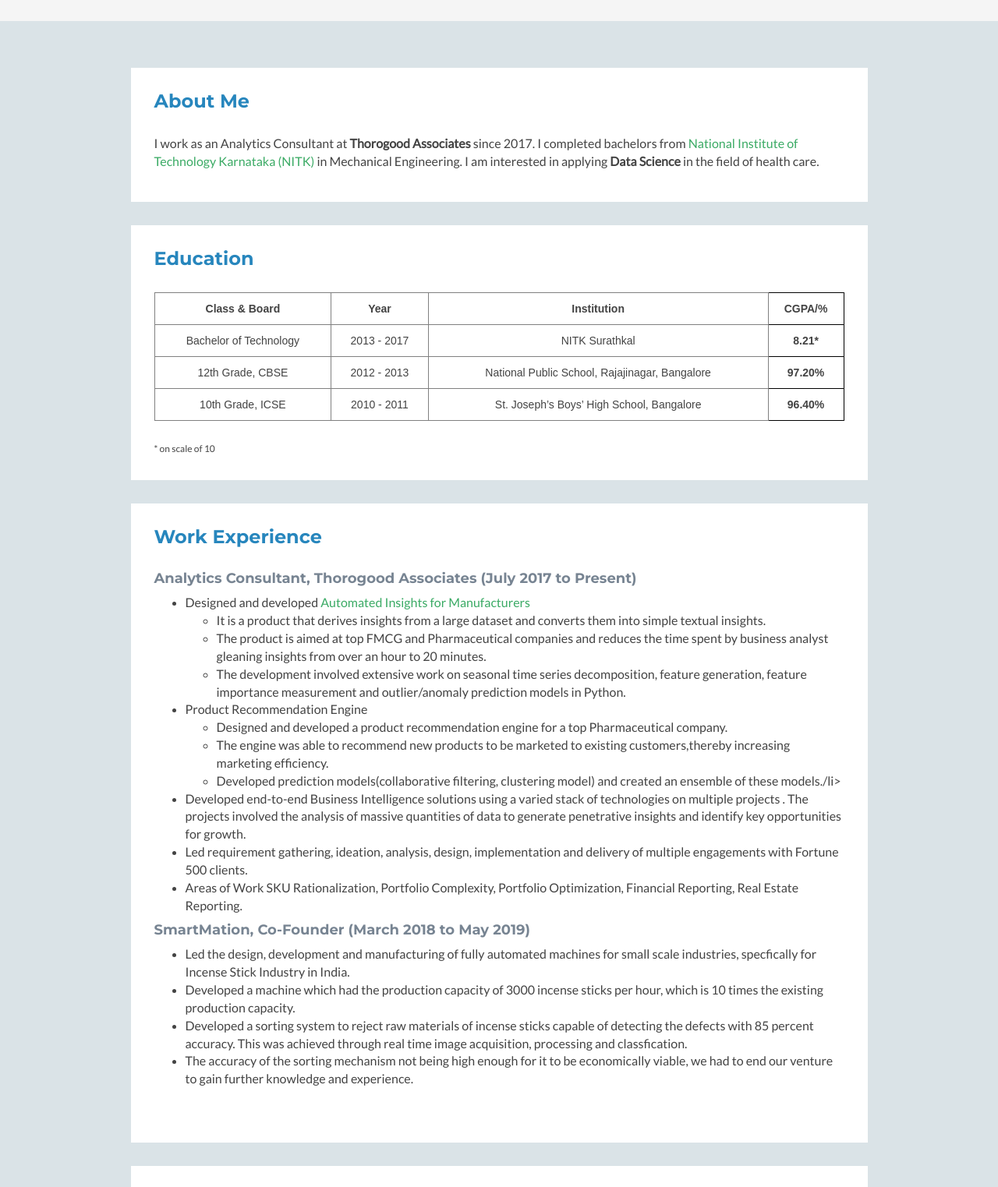
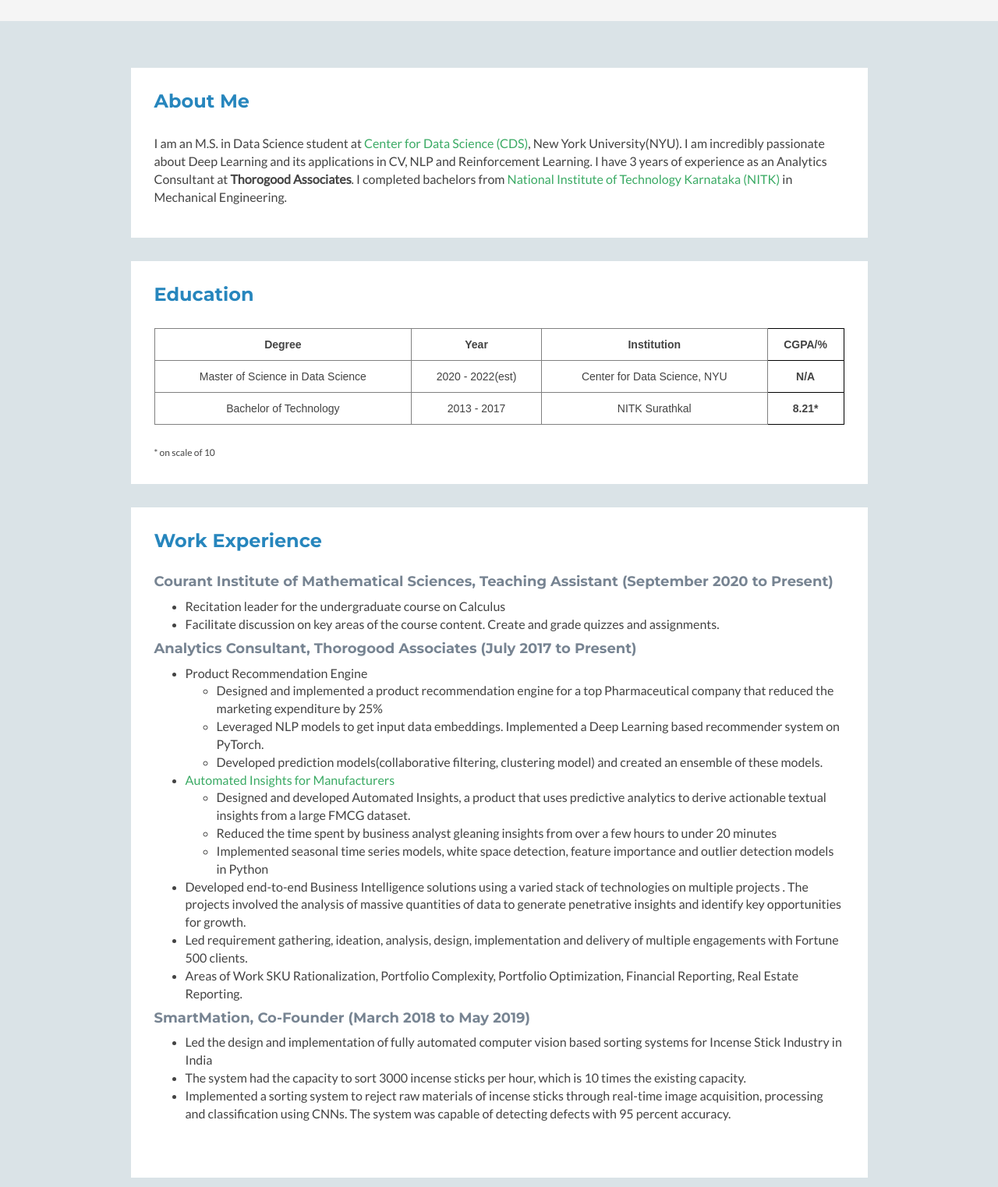
Before and after one commit to rajashekarv95/rajashekar, a plain HTML site: page index.html in a window 1280 px wide. Shown: the part 243-1766 px from the top of the page at 78% size. Drawn offline with Linux system fonts and the light colour scheme; a script that the page names is missing.

Commit message:
Add files via upload

```diff
--- a/index.html
+++ b/index.html
@@ -58,14 +58,14 @@
                 <h1 class="name">Rajashekar Vasantha</h1>
                 <h2 class="desc">Analytics Consultant, <br>Thorogood Associates</h2>
                 <ul class="social list-inline">
-                    <li><a href="mailto:rajshekar.v95@gmail.com"><i class="fa fa-envelope-o"></i></a></li>
-                    <!--li><a href="https://www.linkedin.com/in/rajashekar-v/"><i class="fa fa-linkedin"></i></a></li-->
+                    <li><a href="mailto:rv2138@nyu"><i class="fa fa-envelope-o"></i></a></li>
+                    <li><a href="https://www.linkedin.com/in/rajashekar-v/"><i class="fa fa-linkedin"></i></a></li>
                     <li><a href="https://github.com/rajashekarv95"><i class="fa fa-github"></i></a></li>
                     <li><a href="https://www.facebook.com/rajashekar.vasanth.9"><i class="fa fa-facebook"></i></a></li>
                     <!--<li class="last-item"><a href="https://drive.google.com/file/d/11gEM5AalDeL2aLCJd5De2sbS4X6nkr8Y/view?usp=sharing"><i class="fa fa-file-pdf-o"></i></a></li>-->
                 </ul>
             </div><!--//profile-->
-            <a class="btn btn-cta-primary pull-right" href="mailto:rajshekar.v95@gmail.com" target="_blank"><i class="fa fa-paper-plane"></i>Contact Me</a>
+            <a class="btn btn-cta-primary pull-right" href="mailto:rv2138@nyu.edu@gmail.com" target="_blank"><i class="fa fa-paper-plane"></i>Contact Me</a>
         </div><!--//container-->
     </header><!--//header-->
 
@@ -81,7 +81,9 @@
                     <div class="section-inner">
                         <h2 class="heading" style="color:rgb(39, 134, 189)">About Me</h2>
                         <div class="content">
-                          <p>I work as an Analytics Consultant at <b>Thorogood Associates</b> since 2017. I completed bachelors from <a href="http://nitk.ac.in/">National Institute of Technology Karnataka (NITK)</a> in Mechanical Engineering. I am interested in applying <b>Data Science </b> in the field of health care.</p>
+                          <p>I am an M.S. in Data Science student at <a href ="https://cds.nyu.edu/">Center for Data Science (CDS)</a>, New York University(NYU). I am incredibly passionate about
+						  Deep Learning and its applications in CV, NLP and Reinforcement Learning. I have 3 years of experience as an Analytics Consultant at
+						  <b>Thorogood Associates</b>. I completed bachelors from <a href="http://nitk.ac.in/">National Institute of Technology Karnataka (NITK)</a> in Mechanical Engineering.</p>
                         </div><!--//content-->
                     </div><!--//section-inner-->
                 </section><!--//section-->
@@ -101,10 +103,16 @@
                                     </style>
                                     <table class="tg"  width="100%">
                                         <tr>
-                                        <th class="tg-0pky" style="text-align:center"><b>Class & Board</b></th>
+                                        <th class="tg-0pky" style="text-align:center"><b>Degree</b></th>
                                         <th class="tg-0pky" style="text-align:center"><b>Year</b></th>
                                         <th class="tg-0pky" style="text-align:center"><b>Institution</b></th>
                                         <th class="tg-0lax" style="text-align:center"><b>CGPA/%</b></th>
+                                        </tr>
+										<tr>
+                                        <td class="tg-0pky" style="text-align:center">Master of Science in Data Science</td>
+                                        <td class="tg-0pky" style="text-align:center">2020 - 2022(est)</td>
+                                        <td class="tg-0pky" style="text-align:center">Center for Data Science, NYU</td>
+                                        <td class="tg-0lax" style="text-align:center"><b>N/A</b></td>
                                         </tr>
                                         <tr>
                                         <td class="tg-0pky" style="text-align:center">Bachelor of Technology</td>
@@ -112,18 +120,7 @@
                                         <td class="tg-0pky" style="text-align:center">NITK Surathkal</td>
                                         <td class="tg-0lax" style="text-align:center"><b>8.21*</b></td>
                                         </tr>
-                                        <tr>
-                                        <td class="tg-0pky" style="text-align:center">12th Grade, CBSE</td>
-                                        <td class="tg-0pky" style="text-align:center">2012 - 2013</td>
-                                        <td class="tg-0pky" style="text-align:center">National Public School, Rajajinagar, Bangalore</td>
-                                        <td class="tg-0lax" style="text-align:center"><b>97.20%</b></td>
-                                        </tr>
-                                        <tr>
-                                        <td class="tg-0pky" style="text-align:center">10th Grade, ICSE</td>
-                                        <td class="tg-0pky" style="text-align:center">2010 - 2011</td>
-                                        <td class="tg-0pky" style="text-align:center">St. Joseph’s Boys’ High School, Bangalore</td>
-                                        <td class="tg-0lax" style="text-align:center"><b>96.40%</b></td>
-                                        </tr>
+
                                     </table>
                                     <br><SPAN STYLE="font-size: 9pt">* on scale of 10</SPAN>
                             </div><!--//content-->
@@ -138,22 +135,31 @@
                         <div class="content">
                             <div class="item row">
                                 <div class="desc col-md-12 col-sm-12 col-xs-12">
+								<h3 class="title">Courant Institute of Mathematical Sciences, Teaching Assistant (September 2020 to Present)</h3>
+				                        <p>
+										<ul>
+										  <li>Recitation leader for the undergraduate course on Calculus</a></li>
+										  <li>Facilitate discussion on key areas of the course content. Create and grade quizzes and assignments.</li>
+
+										</ul>
+                                        </p>
                                     <h3 class="title">Analytics Consultant, Thorogood Associates (July 2017 to Present)</h3>
 				                        <p>
 										<ul>
-										  <li>Designed and developed <a href="https://www.thorogood.com/products/automated-insights-for-manufacturers/">Automated Insights for Manufacturers</a></li>
+										<li>Product Recommendation Engine</li>
 											<ul>
-											  <li>It is a product that derives insights from a large dataset and converts them into simple textual insights.</li>
-											  <li>The product is aimed at top FMCG and Pharmaceutical companies and reduces the time spent by business analyst gleaning insights from over an hour to 20 minutes.</li>
-											  <li>The development involved extensive work on seasonal time series decomposition, feature generation, feature importance measurement and outlier/anomaly prediction models in Python.</li>
-											</ul>
-										  <li>Product Recommendation Engine</li>
-											<ul>
-											  <li>Designed and developed a product recommendation engine for a top Pharmaceutical company.</li>
-											  <li>The engine was able to recommend new products to be marketed to existing customers,thereby increasing marketing efficiency.</li>
-											  <li>Developed prediction models(collaborative filtering, clustering model) and created an ensemble of these models./li>
+											  <li>Designed and implemented a product recommendation engine for a top Pharmaceutical company that reduced the marketing expenditure by 25%</li>
+											  <li>Leveraged NLP models to get input data embeddings. Implemented a Deep Learning based recommender system on PyTorch.</li>
+											  <li>Developed prediction models(collaborative filtering, clustering model) and created an ensemble of these models.</li>
 											</ul>
 										  </li>
+										  <li><a href="https://www.thorogood.com/products/automated-insights-for-manufacturers/">Automated Insights for Manufacturers</a></li>
+											<ul>
+											  <li>Designed and developed Automated Insights, a product that uses predictive analytics to derive actionable textual insights from a large FMCG dataset.</li>
+											  <li>Reduced the time spent by business analyst gleaning insights from over a few hours to under 20 minutes</li>
+											  <li>Implemented seasonal time series models, white space detection, feature importance and outlier detection models in Python</li>
+											</ul>
+
 										  <li>Developed end-to-end Business Intelligence solutions using a varied stack of technologies on multiple projects . The projects involved the analysis of massive quantities of data to generate penetrative insights and identify key opportunities for growth. </li>
 										  <li>Led requirement gathering, ideation, analysis, design, implementation and delivery of multiple engagements with Fortune 500 clients.</li>
 										  <li>Areas of Work SKU Rationalization, Portfolio Complexity, Portfolio Optimization, Financial Reporting, Real Estate Reporting.</li>
@@ -162,10 +168,9 @@
 									<h3 class="title">SmartMation, Co-Founder (March 2018 to May 2019)</h3>
 				                        <p>
 										<ul>
-										  <li>Led the design, development and manufacturing of fully automated machines for small scale industries, specfically for Incense Stick Industry in India.</a></li>
-										  <li>Developed a machine which had the production capacity of 3000 incense sticks per hour, which is 10 times the existing production capacity.</li>
-										  <li>Developed a sorting system to reject raw materials of incense sticks capable of detecting the defects with 85 percent accuracy. This was achieved through real time image acquisition, processing and classfication.</li>
-										  <li>The accuracy of the sorting mechanism not being high enough for it to be economically viable, we had to end our venture to gain further knowledge and experience.</li>
+										  <li>Led the design and implementation of fully automated computer vision based sorting systems for Incense Stick Industry in India</a></li>
+										  <li>The system had the capacity to sort 3000 incense sticks per hour, which is 10 times the existing capacity.</li>
+										  <li>Implemented a sorting system to reject raw materials of incense sticks through real-time image acquisition, processing and classification using CNNs. The system was capable of detecting defects with 95 percent accuracy.</li>
 
 										</ul>
                                         </p>
@@ -215,14 +220,23 @@
 
                 <section class="latest section">
                     <div class="section-inner">
-                        <h2 class="heading" style="color:rgb(39, 134, 189)">Academic Projects</h2>
+                        <h2 class="heading" style="color:rgb(39, 134, 189)">Projects</h2>
                         <div class="content">
+						<div class="item row">
+                                <div class="desc col-md-12 col-sm-12 col-xs-12">
+                                    <h3 class="title">RL-Rummy: Reinforcement learning in Rummy</h3>
+                                        <p>
+                                            • Modelled the multi agent card game 'Rummy' using deep reinforcement learning techniques like DQN(variants) and Actor-Critic Models. <br>
+
+                                        </p>
+                                </div><!--//desc-->
+                            </div><!--//item-->
                             <div class="item row">
                                 <div class="desc col-md-12 col-sm-12 col-xs-12">
-                                    <h3 class="title">Experimental Analysis of Power Regeneration from a Magnetic Damper</h3>
+                                    <h3 class="title">NYC Restaurant Food Safety Violation Prediction via Sentiment Analysis</h3>
                                         <p>
-                                            • Investigated the behaviour of a magnetic damper as it converts mechanical vibrations into electrical energy that can be stored and used for other purposes. <br>
-                                            • Designed, optimized and fabricated a magnetic damper and experimentally tested the same. This work was presented at the 13th International Conference on Vibration Problems (ICOVP), 2017 at IIT Guwahati.
+                                            • Predict whether a restaurant will get cited for violation of food safety guidelines based on Yelp reviews and DOHMH NYC data.<br>
+                                            • Implementing real-time sentiment categorization using Natural Language Modelling.
                                         </p>
                                 </div><!--//desc-->
                             </div><!--//item-->
@@ -236,15 +250,7 @@
                                         </p>
                                 </div><!--//desc-->
                             </div><!--//item-->
-                            <div class="item row">
-                                <div class="desc col-md-12 col-sm-12 col-xs-12">
-                                    <h3 class="title">Automatic Window Control System</h3>
-                                        <p>
-                                            • Designed and developed an economically viable window control system as a part of MECHATRONICS course project.<br>
-											• Developed a mechanism to detect rain and shut the window automatically. It was developed using Arduino, rain sensor and IR sensors.<br>
-                                        </p>
-                                </div><!--//desc-->
-                            </div><!--//item-->
+
                         </div><!--//content-->
                     </div><!--//section-inner-->
                 </section><!--//section-->
```
